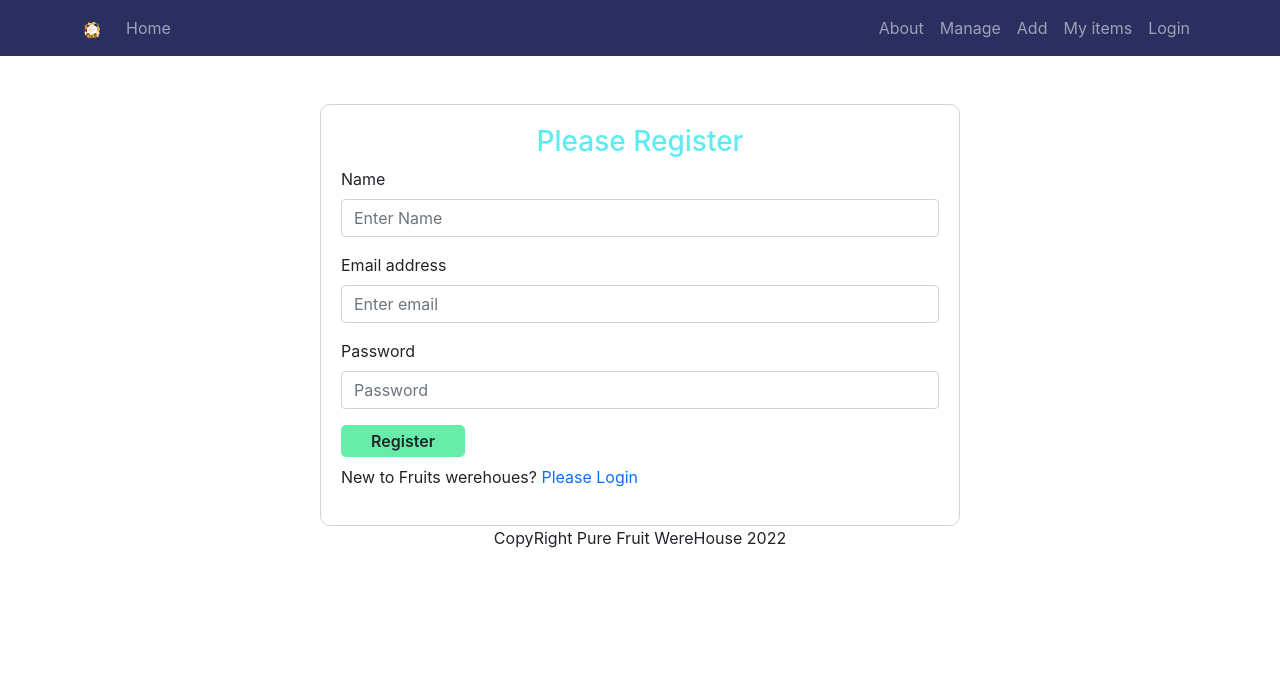
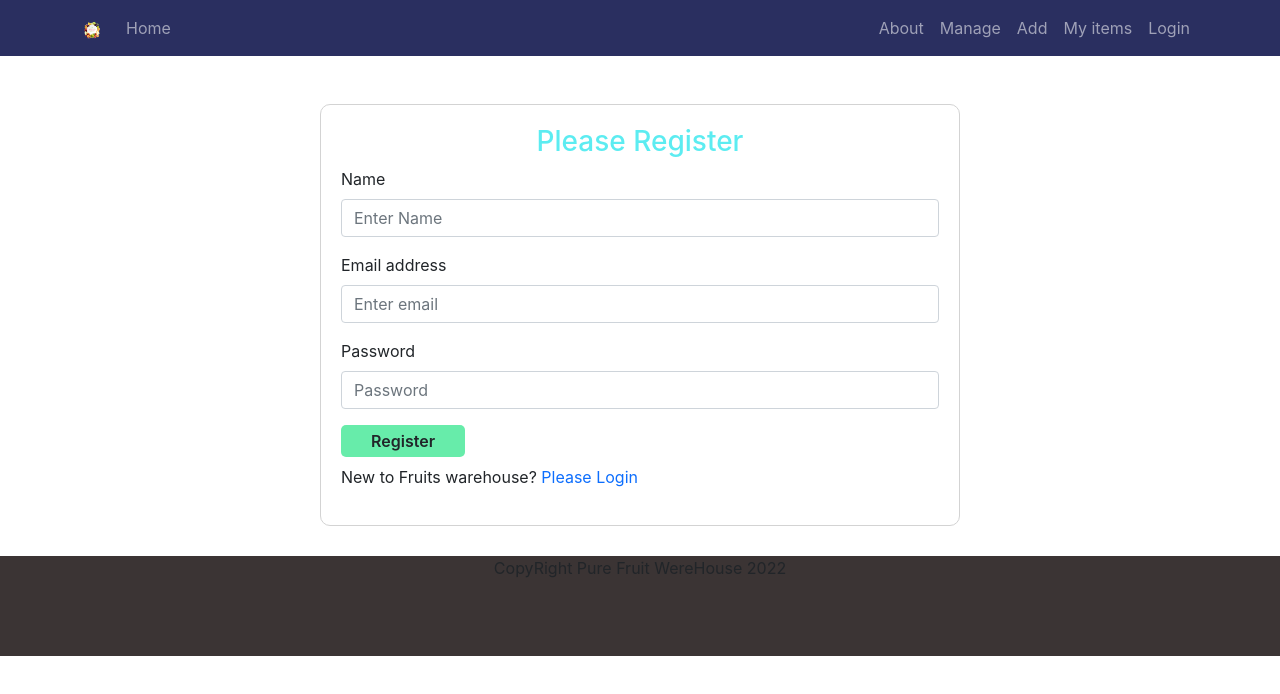
Before and after one commit to partho2589/werehouse-management-cliend-site, a React (Create React App) app: page /register in a window 1280 px wide. Shown: the top 694 px of the page. Built offline with nearby package versions, Linux system fonts and the light colour scheme.

Commit message:
added notfound page setup

```diff
--- a/src/App.js
+++ b/src/App.js
@@ -9,6 +9,7 @@ import Login from './Pages/Login/Login/Login';
 import Register from './Pages/Login/Register/Register';
 import Social from './Pages/Login/Social/Social';
 import Footer from './Pages/Share/Footer/Footer';
+import NotFound from './Pages/Share/NotFound/NotFound';
 
 function App() {
   return (
@@ -21,6 +22,7 @@ function App() {
         <Route path='/login' element={<Login></Login>}></Route>
         <Route path ='/register' element={<Register></Register>}></Route>
         <Route path='/social' element={<Social></Social>}></Route>
+        <Route path='*' element={<NotFound></NotFound>}></Route>
       </Routes>
       <Footer></Footer>
     </div>
--- a/src/Pages/Home/Home/Product/Product.js
+++ b/src/Pages/Home/Home/Product/Product.js
@@ -2,15 +2,17 @@ import React from 'react';
 import './Product.css'
 const Product = (props) => {
     console.log(props)
-    const {_id, name,price, img, description} = props.product;
+    const {_id, name,price, img,quantity,supplier, description} = props.product;
     return (
         <div  id='product' className='row '>
             <div >
             <img height={200} className='img-fluid mb-3' src={img} alt="" />
             <h3>Name: {name}</h3>
+            <h4>Supplier:{supplier}</h4>
             <h5>Price: ${price}</h5>
             <p>{description}</p>
-            <button className='from-btn'>By now</button>
+            <p> <span>Quantity:{quantity}</span></p>
+            <button className='from-btn'>Up Date</button>
             </div>
         </div>
     );
--- a/src/Pages/Login/Register/Register.js
+++ b/src/Pages/Login/Register/Register.js
@@ -23,7 +23,7 @@ const Register = () => {
                    Register
                 </Button>
             </Form>
-            <p>New to Fruits werehoues? <Link to='/login' className='text-primary pe-auto text-decoration-none'>Please Login</Link></p>
+            <p>New to Fruits warehouse? <Link to='/login' className='text-primary pe-auto text-decoration-none'>Please Login</Link></p>
         </div>
     );
 };
--- a/src/Pages/Share/Footer/Footer.css
+++ b/src/Pages/Share/Footer/Footer.css
@@ -0,0 +1,5 @@
+.footer-container{
+    background-color: rgb(59, 52, 52);
+    height: 100px;
+    margin-top: 30px;
+}
--- a/src/Pages/Share/Footer/Footer.js
+++ b/src/Pages/Share/Footer/Footer.js
@@ -1,10 +1,10 @@
 import React from 'react';
-
+import './Footer.css'
 const Footer = () => {
    const today = new Date();
    const year = today.getFullYear();
     return (
-        <div>
+        <div className='footer-container'>
             <p className='text-center mx-auto '>CopyRight Pure Fruit WereHouse {year}</p>
         </div>
     );
--- /dev/null
+++ b/src/Pages/Share/NotFound/NotFound.js
@@ -0,0 +1,11 @@
+import React from 'react';
+import notFound from '../../../image/notFound.jpg'
+const NotFound = () => {
+    return (
+        <div>
+            <img className='w-100 ' src={notFound} alt="" />
+        </div>
+    );
+};
+
+export default NotFound;
```
Also changed, not shown: src/Pages/Share/NotFound/NotFound.css (added), src/image/notFound.jpg (added).
